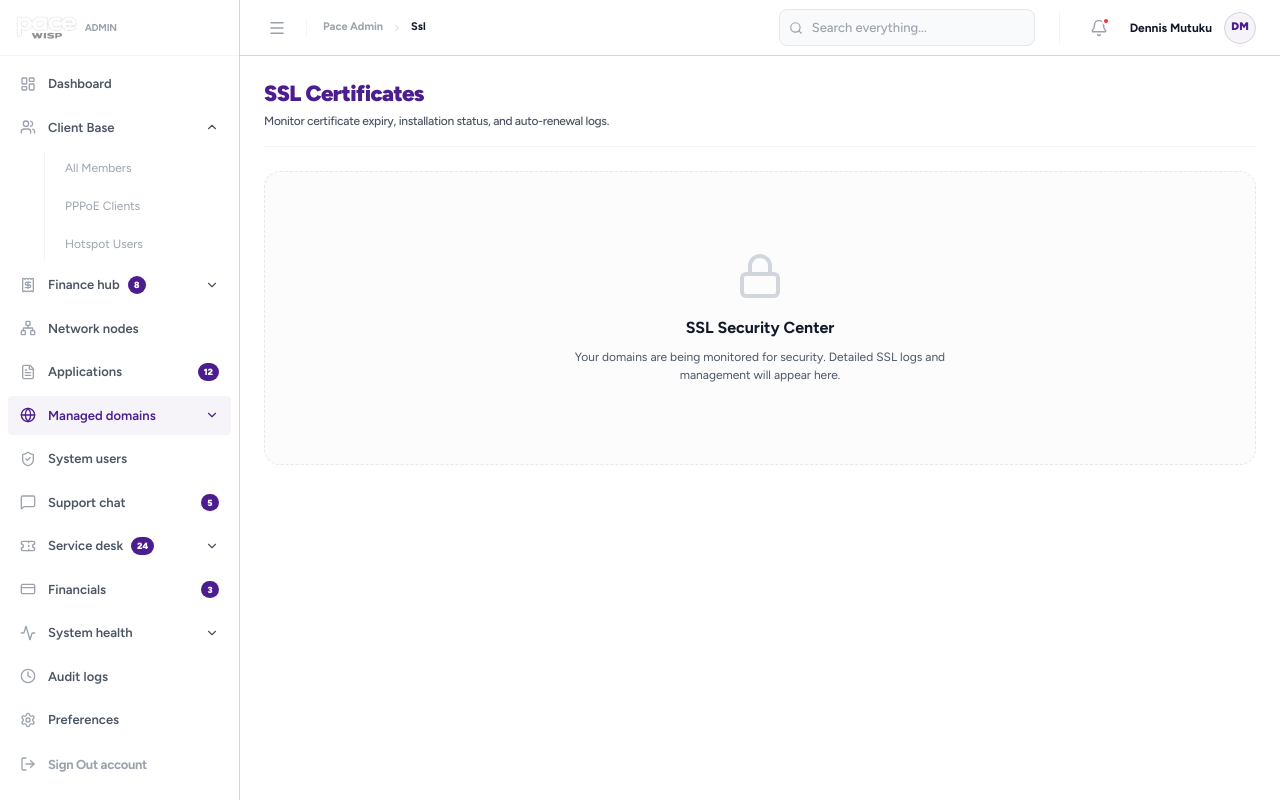
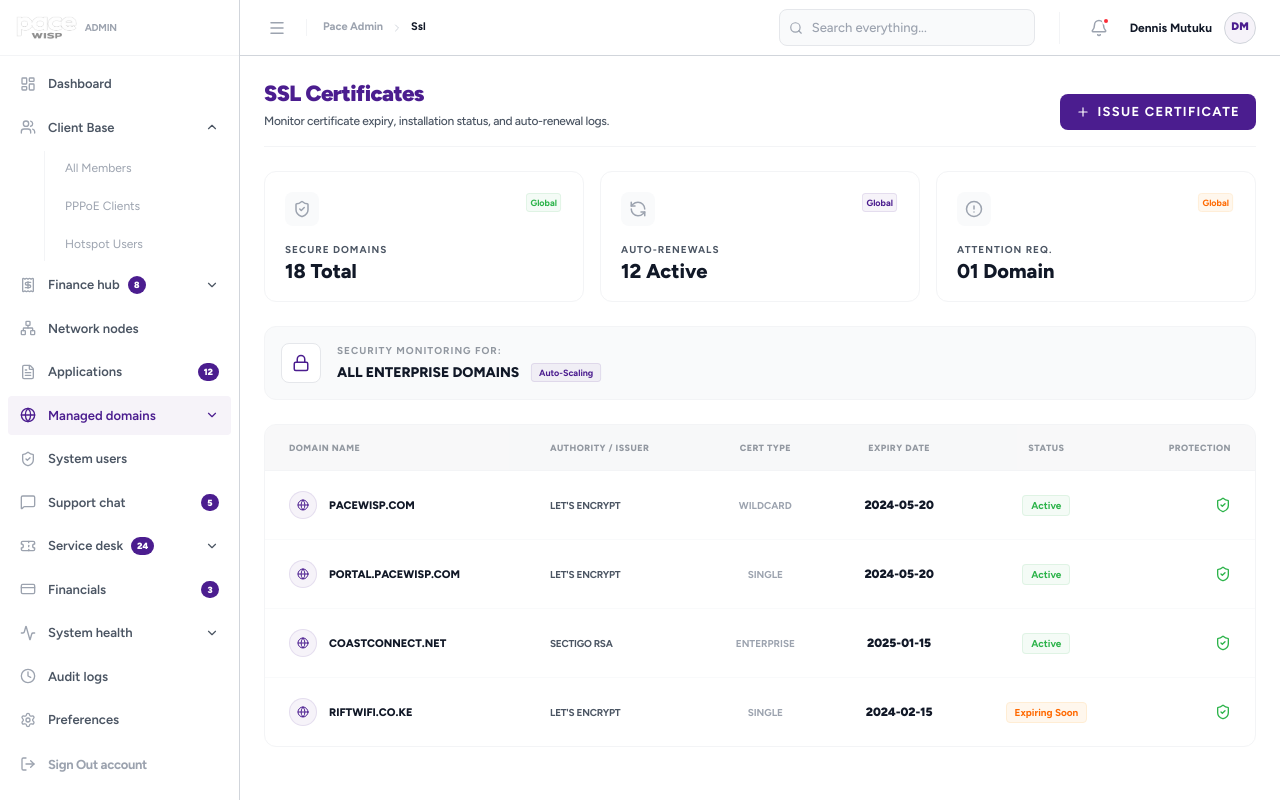
Before and after one commit to dennismutuku2005/pacewebsite, a Next.js app in the folder paceadmin/: page /dashboard/domains/ssl in a window 1280 px wide. Built offline with nearby package versions, Linux system fonts and the light colour scheme.

Commit message:
Auto-update: page.js

```diff
--- a/paceadmin/src/app/dashboard/domains/ssl/page.js
+++ b/paceadmin/src/app/dashboard/domains/ssl/page.js
@@ -1,20 +1,133 @@
 "use client"
 
-import React from 'react'
-import { ShieldCheck, Lock } from 'lucide-react'
+import React, { useState, useEffect } from 'react'
+import { Lock, ShieldCheck, Search, Plus, Globe, RefreshCcw, AlertCircle } from 'lucide-react'
+import { Badge } from '@/components/Badge'
+import { Skeleton } from '@/components/Skeleton'
 
 export default function SSLStatusPage() {
+    const [isLoading, setIsLoading] = useState(true)
+
+    useEffect(() => {
+        const timer = setTimeout(() => setIsLoading(false), 1000)
+        return () => clearTimeout(timer)
+    }, [])
+
+    const certificates = [
+        { id: 1, domain: 'pacewisp.com', issuer: "Let's Encrypt", expiry: '2024-05-20', status: 'Active', type: 'Wildcard' },
+        { id: 2, domain: 'portal.pacewisp.com', issuer: "Let's Encrypt", expiry: '2024-05-20', status: 'Active', type: 'Single' },
+        { id: 3, domain: 'coastconnect.net', issuer: 'Sectigo RSA', expiry: '2025-01-15', status: 'Active', type: 'Enterprise' },
+        { id: 4, domain: 'riftwifi.co.ke', issuer: "Let's Encrypt", expiry: '2024-02-15', status: 'Expiring Soon', type: 'Single' },
+    ]
+
+    const getStatusVariant = (status) => {
+        if (status === 'Active') return 'success'
+        if (status === 'Expiring Soon') return 'warning'
+        return 'error'
+    }
+
     return (
         <div className="space-y-6 font-figtree">
-            <div className="border-b border-gray-100 pb-4">
-                <h1 className="text-[22px] font-black text-admin-value leading-tight tracking-tight text-pace-purple">SSL Certificates</h1>
-                <p className="text-[12px] text-admin-label mt-1 font-medium tracking-tight">Monitor certificate expiry, installation status, and auto-renewal logs.</p>
+            {/* Header */}
+            <div className="flex flex-col sm:flex-row sm:items-end justify-between gap-4 border-b border-gray-100 pb-4">
+                <div>
+                    <h1 className="text-[22px] font-black text-admin-value leading-tight tracking-tight text-pace-purple">SSL Certificates</h1>
+                    <p className="text-[12px] text-admin-label mt-1 font-medium tracking-tight">Monitor certificate expiry, installation status, and auto-renewal logs.</p>
+                </div>
+                <button className="px-4 py-2 bg-pace-purple text-white rounded-lg text-[11px] font-bold hover:bg-[#3d1a75] transition-all uppercase tracking-widest flex items-center gap-2 shadow-md">
+                    <Plus size={14} />
+                    Issue Certificate
+                </button>
             </div>
 
-            <div className="flex flex-col items-center justify-center py-20 bg-gray-50/50 rounded-2xl border border-dashed border-gray-200">
-                <Lock size={48} className="text-gray-300 mb-4" />
-                <h3 className="text-[16px] font-bold text-admin-value mb-2">SSL Security Center</h3>
-                <p className="text-[12px] text-admin-label max-w-sm text-center">Your domains are being monitored for security. Detailed SSL logs and management will appear here.</p>
+            {/* Quick Metrics */}
+            <div className="grid grid-cols-1 sm:grid-cols-3 gap-4">
+                {[
+                    { label: 'Secure Domains', val: '18 Total', note: 'All systems green', icon: ShieldCheck, color: 'success' },
+                    { label: 'Auto-Renewals', val: '12 Active', note: 'Managed by Pace', icon: RefreshCcw, color: 'info' },
+                    { label: 'Attention Req.', val: '01 Domain', note: 'Manual update path', icon: AlertCircle, color: 'warning' },
+                ].map((s, i) => (
+                    <div key={i} className="bg-white border border-gray-100 rounded-xl p-5 shadow-sm hover:border-pace-purple/20 transition-all group">
+                        <div className="flex justify-between items-start mb-4">
+                            <div className="p-2 bg-gray-50 rounded-lg text-admin-dim group-hover:text-pace-purple group-hover:bg-pace-purple/5 transition-all">
+                                <s.icon size={18} />
+                            </div>
+                            <Badge variant={s.color} className="scale-90 px-1">Global</Badge>
+                        </div>
+                        <p className="text-[10px] font-bold text-admin-label mb-1 uppercase tracking-widest">{s.label}</p>
+                        <h4 className="text-[20px] font-extrabold text-admin-value leading-none">{s.val}</h4>
+                    </div>
+                ))}
+            </div>
+
+            {/* Selector Placeholder */}
+            <div className="flex items-center gap-4 p-4 bg-gray-50 rounded-xl border border-gray-100">
+                <div className="w-10 h-10 rounded-lg bg-white border border-gray-200 flex items-center justify-center text-pace-purple shadow-sm">
+                    <Lock size={18} />
+                </div>
+                <div className="flex-1">
+                    <p className="text-[10px] font-bold text-admin-label uppercase tracking-widest opacity-60">Security monitoring for:</p>
+                    <div className="flex items-center gap-2 mt-1">
+                        <span className="font-extrabold text-admin-value text-[14px] uppercase">All Enterprise Domains</span>
+                        <Badge variant="info" className="scale-90">Auto-Scaling</Badge>
+                    </div>
+                </div>
+            </div>
+
+            {/* Table */}
+            <div className="border border-gray-100 rounded-xl overflow-hidden bg-white shadow-sm">
+                <div className="overflow-x-auto min-h-[300px]">
+                    <table className="w-full text-left text-[12px] whitespace-nowrap border-collapse">
+                        <thead>
+                            <tr className="bg-gray-50 border-b border-gray-100 font-bold text-admin-label uppercase tracking-widest text-[9px] opacity-60">
+                                <th className="px-6 py-4">Domain name</th>
+                                <th className="px-6 py-4">Authority / Issuer</th>
+                                <th className="px-6 py-4 text-center">Cert Type</th>
+                                <th className="px-6 py-4 text-center">Expiry date</th>
+                                <th className="px-6 py-4 text-center">Status</th>
+                                <th className="px-6 py-4 text-right">Protection</th>
+                            </tr>
+                        </thead>
+                        <tbody className="divide-y divide-gray-50">
+                            {isLoading ? (
+                                [...Array(4)].map((_, i) => (
+                                    <tr key={i}>
+                                        <td className="px-6 py-5"><Skeleton className="h-4 w-32" /></td>
+                                        <td className="px-6 py-5"><Skeleton className="h-4 w-24" /></td>
+                                        <td className="px-6 py-5 text-center"><Skeleton className="h-6 w-16 mx-auto" /></td>
+                                        <td className="px-6 py-5 text-center"><Skeleton className="h-4 w-20 mx-auto" /></td>
+                                        <td className="px-6 py-5 text-center"><Skeleton className="h-6 w-20 mx-auto" /></td>
+                                        <td className="px-6 py-5 text-right"><Skeleton className="h-6 w-12 ml-auto" /></td>
+                                    </tr>
+                                ))
+                            ) : (
+                                certificates.map((cert) => (
+                                    <tr key={cert.id} className="hover:bg-gray-50/50 transition-all group">
+                                        <td className="px-6 py-5">
+                                            <div className="flex items-center gap-3">
+                                                <div className="w-7 h-7 rounded-full bg-pace-purple/5 border border-pace-purple/10 flex items-center justify-center text-pace-purple">
+                                                    <Globe size={12} />
+                                                </div>
+                                                <p className="font-extrabold text-admin-value leading-none uppercase text-[11px] group-hover:text-pace-purple transition-colors">{cert.domain}</p>
+                                            </div>
+                                        </td>
+                                        <td className="px-6 py-5 font-bold text-admin-label uppercase text-[10px] tracking-tight">{cert.issuer}</td>
+                                        <td className="px-6 py-5 text-center font-bold text-admin-dim uppercase text-[10px]">{cert.type}</td>
+                                        <td className="px-6 py-5 text-center font-black text-admin-value uppercase">{cert.expiry}</td>
+                                        <td className="px-6 py-5 text-center">
+                                            <Badge variant={getStatusVariant(cert.status)}>{cert.status}</Badge>
+                                        </td>
+                                        <td className="px-6 py-5 text-right">
+                                            <div className="flex justify-end">
+                                                <ShieldCheck size={16} className="text-pace-green" />
+                                            </div>
+                                        </td>
+                                    </tr>
+                                ))
+                            )}
+                        </tbody>
+                    </table>
+                </div>
             </div>
         </div>
     )
```
